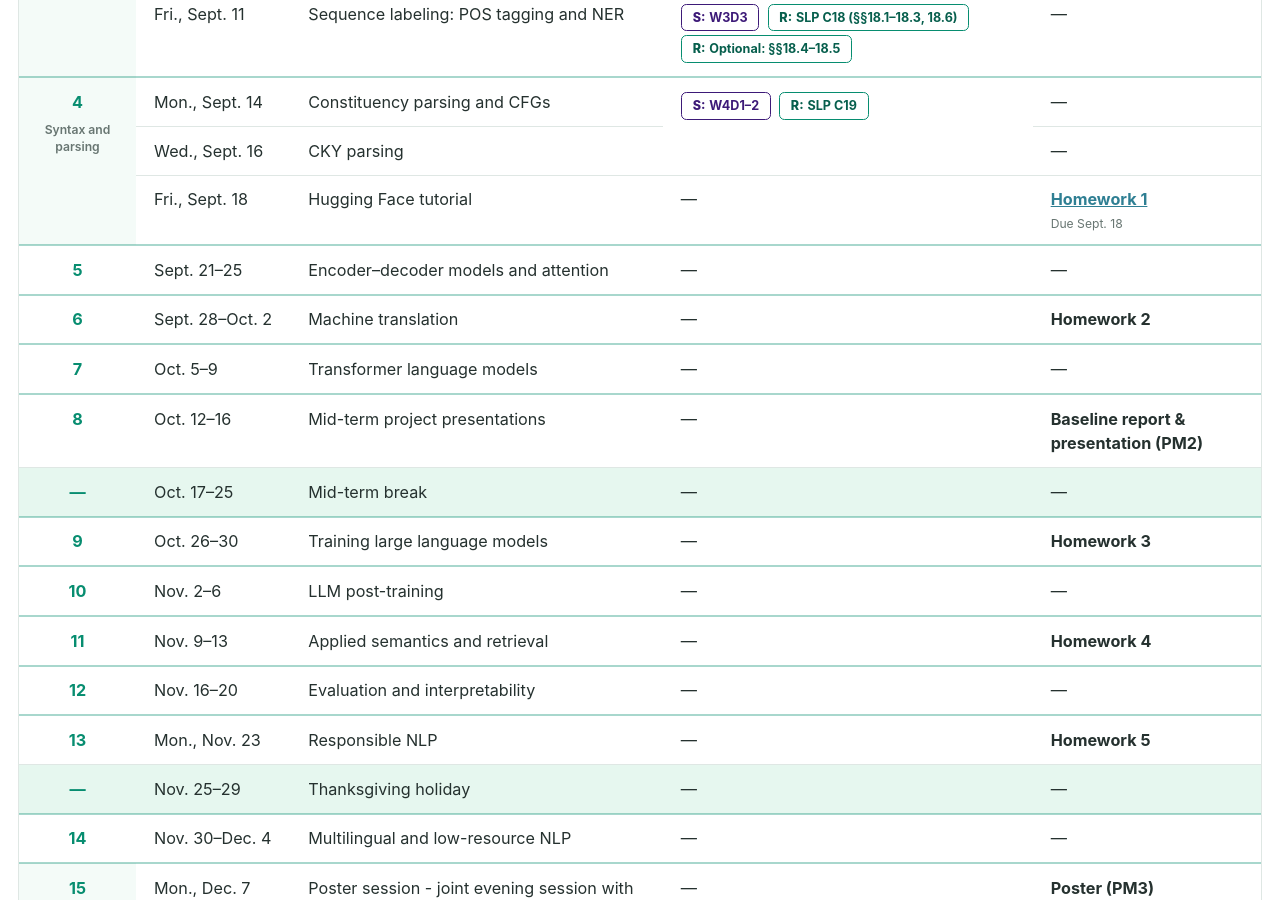
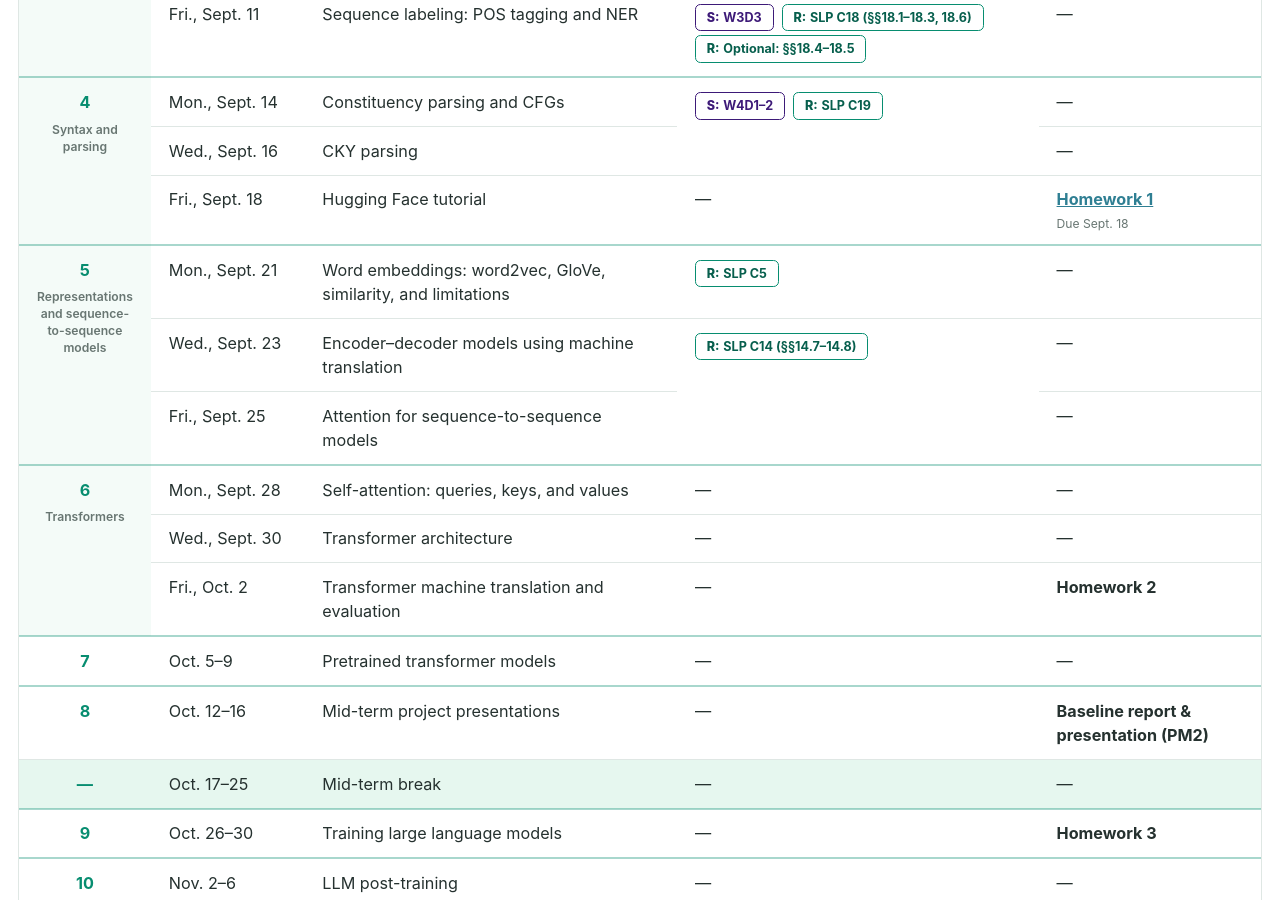
Before and after one commit to bnguyen5/bnguyen5.github.io, a Jekyll site: the page built from _pages/nlp-fall-2026.md, in a window 1280 px wide and 900 px high, scrolled down 2466 px. Built offline with Jekyll 4.4.1, drawn with Linux system fonts in a browser that asks for light colours.

Commit message:
Update nlp-fall-2026.md

```diff
--- a/_pages/nlp-fall-2026.md
+++ b/_pages/nlp-fall-2026.md
@@ -143,9 +143,15 @@
           <tr class="course-week-start"><td rowspan="3"><strong>4</strong><small>Syntax and parsing</small></td><td>Mon., Sept. 14</td><td><strong>Constituency parsing and CFGs</strong></td><td class="course-materials-shared" rowspan="2">{% if page.w4d12_slides_url != "" %}<a class="course-tag course-tag--slides" href="{{ page.w4d12_slides_url }}" target="_blank" rel="noopener">W4D1–2</a>{% else %}<span class="course-tag course-tag--slides">W4D1–2</span>{% endif %} <a class="course-tag course-tag--reading" href="https://web.stanford.edu/~jurafsky/slp3/19.pdf" target="_blank" rel="noopener">SLP C19</a></td><td>—</td></tr>
           <tr><td>Wed., Sept. 16</td><td><strong>CKY parsing</strong></td><td>—</td></tr>
           <tr><td>Fri., Sept. 18</td><td><strong>Hugging Face tutorial</strong></td><td>—</td><td>{% if page.hw1_url != "" %}<a href="{{ page.hw1_url }}" target="_blank" rel="noopener"><strong>Homework 1</strong></a>{% else %}<strong>Homework 1</strong>{% endif %}<small>Due Sept. 18</small></td></tr>
-          <tr class="course-week-start course-roadmap"><td>5</td><td>Sept. 21–25</td><td><strong>Encoder–decoder models and attention</strong></td><td>—</td><td>—</td></tr>
-          <tr class="course-week-start course-roadmap"><td>6</td><td>Sept. 28–Oct. 2</td><td><strong>Machine translation</strong></td><td>—</td><td><strong>Homework 2</strong></td></tr>
-          <tr class="course-week-start course-roadmap"><td>7</td><td>Oct. 5–9</td><td><strong>Transformer language models</strong></td><td>—</td><td>—</td></tr>
+          <tr class="course-week-start"><td rowspan="3"><strong>5</strong><small>Representations and sequence-to-sequence models</small></td><td>Mon., Sept. 21</td><td><strong>Word embeddings: word2vec, GloVe, similarity, and limitations</strong></td><td><a class="course-tag course-tag--reading" href="https://web.stanford.edu/~jurafsky/slp3/5.pdf" target="_blank" rel="noopener">SLP C5</a></td><td>—</td></tr>
+          <tr><td>Wed., Sept. 23</td><td><strong>Encoder–decoder models using machine translation</strong></td><td class="course-materials-shared" rowspan="2"><a class="course-tag course-tag--reading" href="https://web.stanford.edu/~jurafsky/slp3/14.pdf" target="_blank" rel="noopener">SLP C14 (§§14.7–14.8)</a></td><td>—</td></tr>
+          <tr><td>Fri., Sept. 25</td><td><strong>Attention for sequence-to-sequence models</strong></td><td>—</td></tr>
+
+          <tr class="course-week-start"><td rowspan="3"><strong>6</strong><small>Transformers</small></td><td>Mon., Sept. 28</td><td><strong>Self-attention: queries, keys, and values</strong></td><td>—</td><td>—</td></tr>
+          <tr><td>Wed., Sept. 30</td><td><strong>Transformer architecture</strong></td><td>—</td><td>—</td></tr>
+          <tr><td>Fri., Oct. 2</td><td><strong>Transformer machine translation and evaluation</strong></td><td>—</td><td><strong>Homework 2</strong></td></tr>
+
+          <tr class="course-week-start course-roadmap"><td>7</td><td>Oct. 5–9</td><td><strong>Pretrained transformer models</strong></td><td>—</td><td>—</td></tr>
           <tr class="course-week-start course-roadmap"><td>8</td><td>Oct. 12–16</td><td><strong>Mid-term project presentations</strong></td><td>—</td><td><strong>Baseline report &amp; presentation (PM2)</strong></td></tr>
 
           <tr class="course-break"><td>—</td><td>Oct. 17–25</td><td><strong>Mid-term break</strong></td><td>—</td><td>—</td></tr>
```
